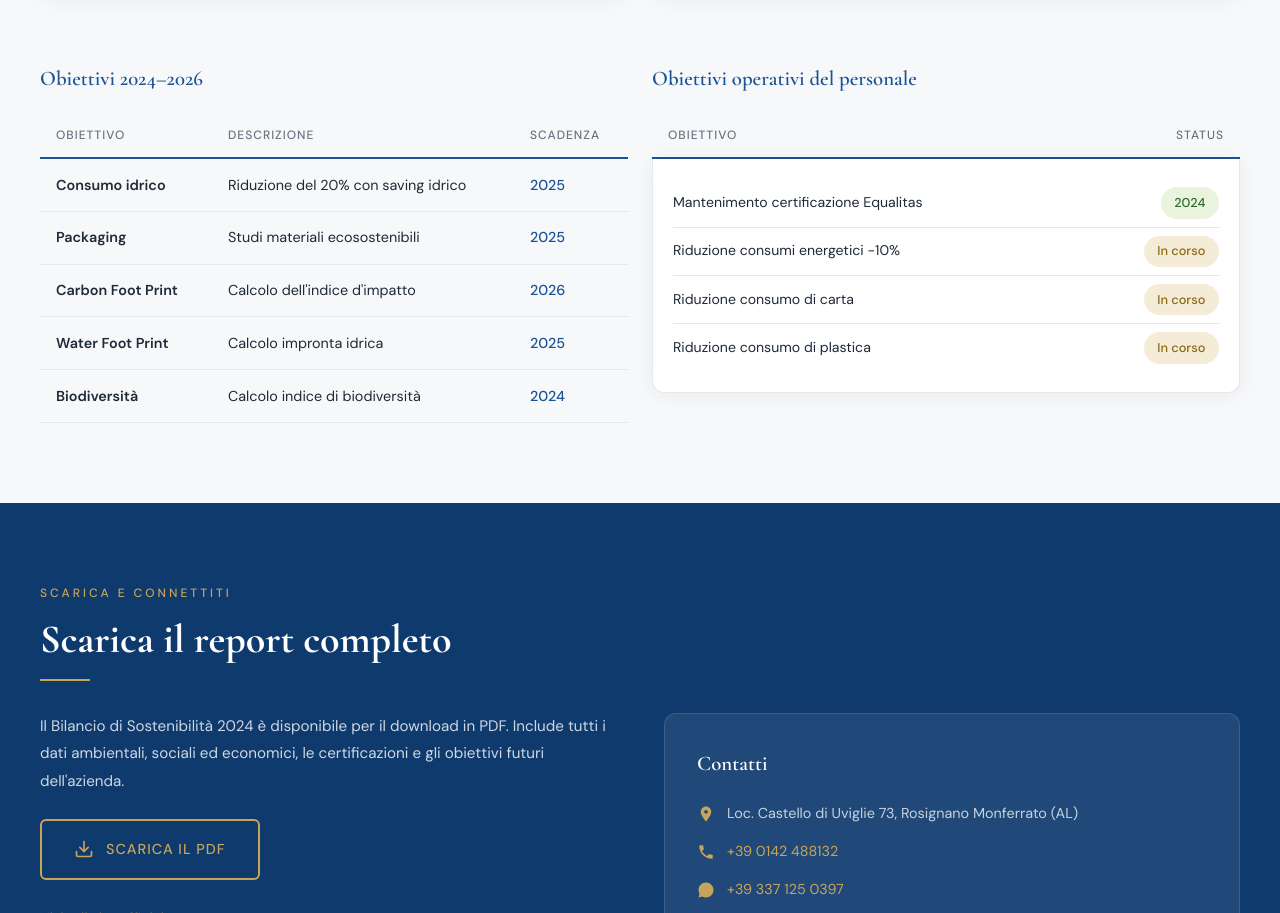
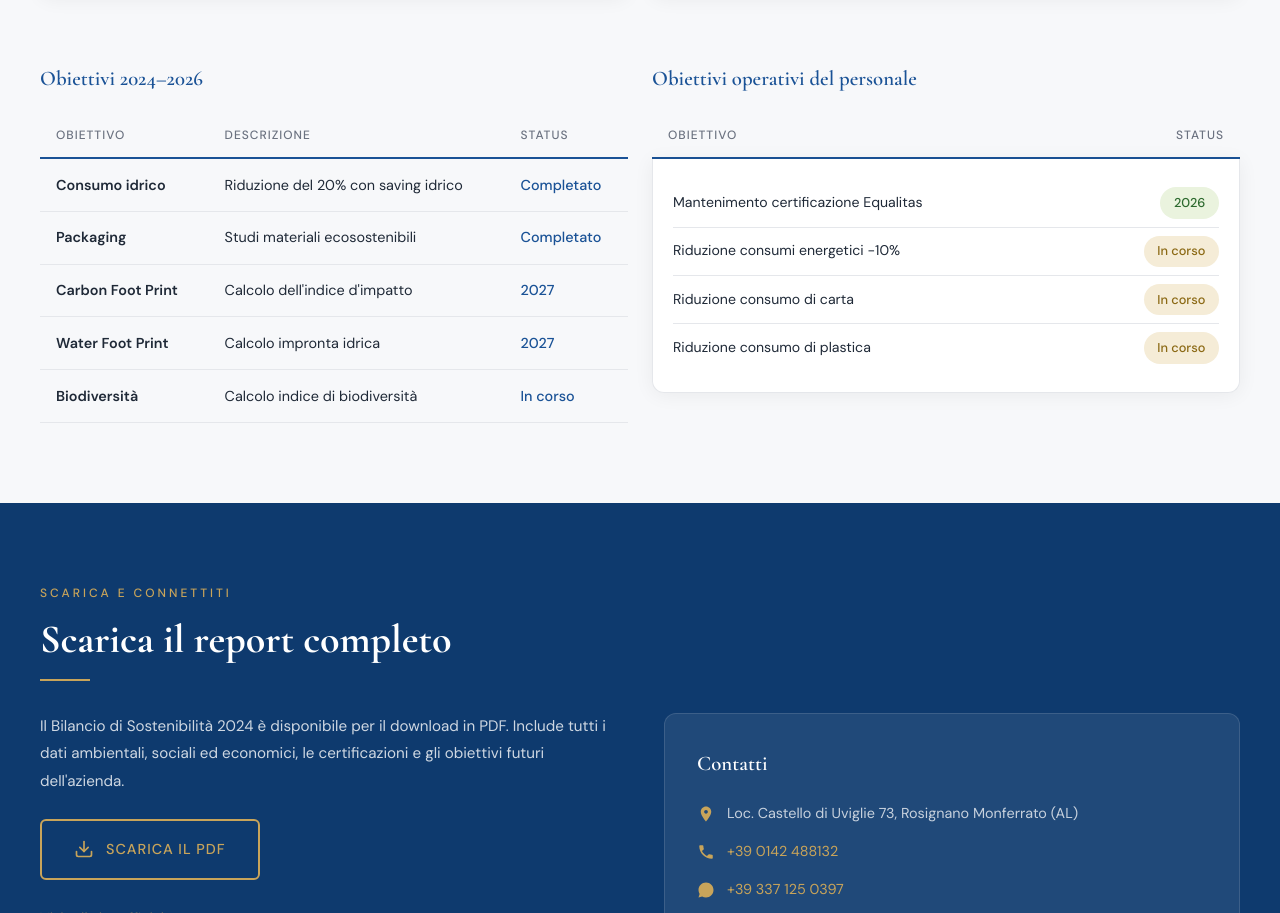
Before and after one commit to matte00dev/ESG-website-, a plain HTML site: page index.html in a window 1280 px wide. Shown: the part 5013-5926 px from the top of the page. Drawn offline with nearby package versions, Linux system fonts and the light colour scheme.

Commit message:
index?v2.html

```diff
--- a/index.html
+++ b/index.html
@@ -1209,14 +1209,14 @@
             </h3>
             <table class="obiettivi-tabella">
               <thead>
-                <tr><th>Obiettivo</th><th>Descrizione</th><th>Scadenza</th></tr>
+                <tr><th>Obiettivo</th><th>Descrizione</th><th>Status</th></tr>
               </thead>
               <tbody>
-                <tr><td><strong>Consumo idrico</strong></td><td>Riduzione del 20% con saving idrico</td><td class="scadenza">2025</td></tr>
-                <tr><td><strong>Packaging</strong></td><td>Studi materiali ecosostenibili</td><td class="scadenza">2025</td></tr>
-                <tr><td><strong>Carbon Foot Print</strong></td><td>Calcolo dell'indice d'impatto</td><td class="scadenza">2026</td></tr>
-                <tr><td><strong>Water Foot Print</strong></td><td>Calcolo impronta idrica</td><td class="scadenza">2025</td></tr>
-                <tr><td><strong>Biodiversità</strong></td><td>Calcolo indice di biodiversità</td><td class="scadenza">2024</td></tr>
+                <tr><td><strong>Consumo idrico</strong></td><td>Riduzione del 20% con saving idrico</td><td class="scadenza">Completato</td></tr>
+                <tr><td><strong>Packaging</strong></td><td>Studi materiali ecosostenibili</td><td class="scadenza">Completato</td></tr>
+                <tr><td><strong>Carbon Foot Print</strong></td><td>Calcolo dell'indice d'impatto</td><td class="scadenza">2027</td></tr>
+                <tr><td><strong>Water Foot Print</strong></td><td>Calcolo impronta idrica</td><td class="scadenza">2027</td></tr>
+                <tr><td><strong>Biodiversità</strong></td><td>Calcolo indice di biodiversità</td><td class="scadenza">In corso</td></tr>
               </tbody>
             </table>
           </div>
@@ -1232,7 +1232,7 @@
             <div class="card" style="padding:1.25rem; border-top:none; border-radius: 0 0 var(--raggio-bordo) var(--raggio-bordo);">
               <div style="display:flex;justify-content:space-between;align-items:center;padding:0.5rem 0;border-bottom:1px solid var(--grigio-bordo);">
                 <span style="font-size:0.88rem;">Mantenimento certificazione Equalitas</span>
-                <span class="badge badge-verde">2024</span>
+                <span class="badge badge-verde">2026</span>
               </div>
               <div style="display:flex;justify-content:space-between;align-items:center;padding:0.5rem 0;border-bottom:1px solid var(--grigio-bordo);">
                 <span style="font-size:0.88rem;">Riduzione consumi energetici -10%</span>
```
